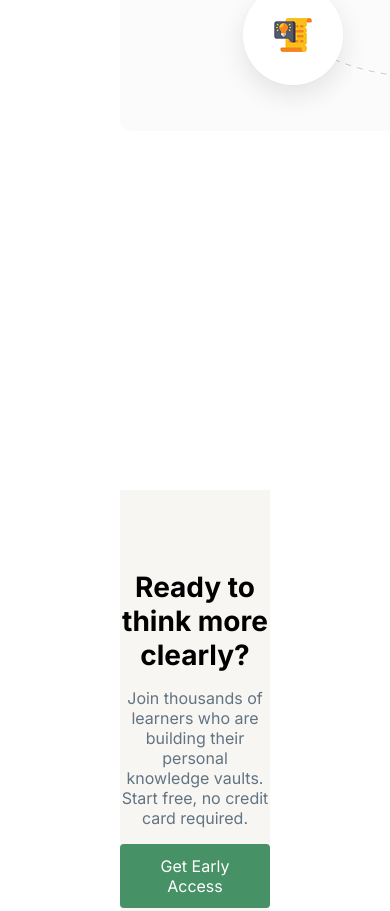
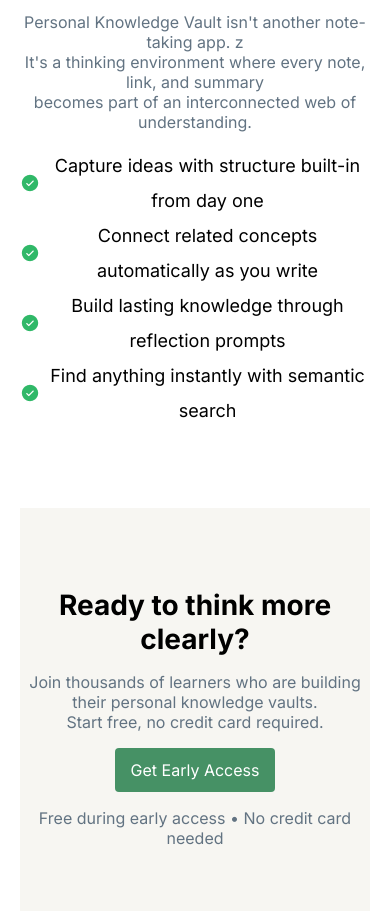
Before and after one commit to shamim4010/assignment-01-ph, a plain HTML site: page index.html in a window 390 px wide. Shown: the part 3000-3911 px from the top of the page. Drawn offline with Linux system fonts and the light colour scheme.

Commit message:
resposive design done

```diff
--- a/styles.css
+++ b/styles.css
@@ -250,6 +250,8 @@
 	gap: 4px;
 }
 
+/* Footer Section*/
+
 footer {
 	width: 100%;
 	background-color: #001931;
@@ -320,7 +322,7 @@
 
 	.navbar > .check-box:checked ~ .nav-items {
 		opacity: 1;
-		position: absolute;
+		position: fixed;
 		flex-direction: column;
 		justify-content: center;
 		align-items: center;
@@ -352,4 +354,25 @@
 		flex-direction: column;
 	}
 
+	 /* Second Brain Section */
+	 .second-brain-section {
+		flex-direction: column;
+		padding: 40px 20px;
+	 }
+	 .second-brain-info {
+		text-align: center;
+	 }
+	 .second-brain-info > ul > li {
+		font-size: 18px;
+	 }
+
+	 /* Early Access Section */
+	 .early-access-section {
+		padding: 40px 20px;
+	 }
+
+	 /* Footer Section*/
+	 footer {
+		padding: 20px 20px 30px;
+	 }
 }
```
